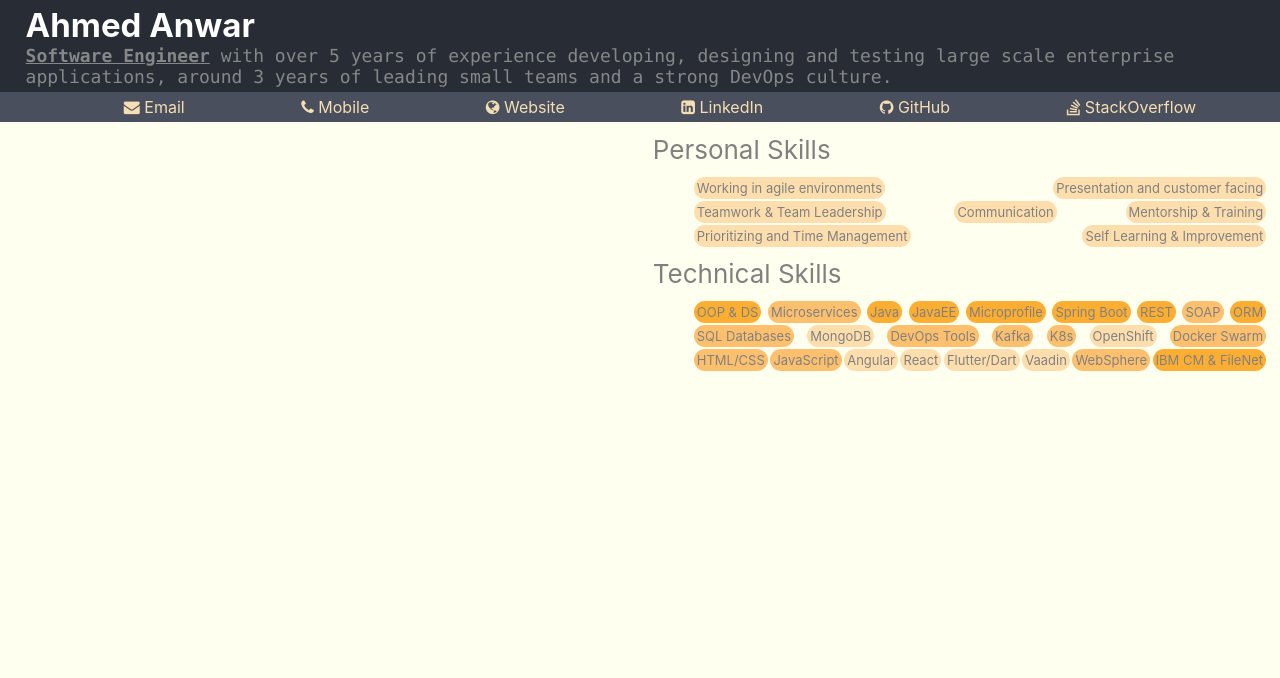
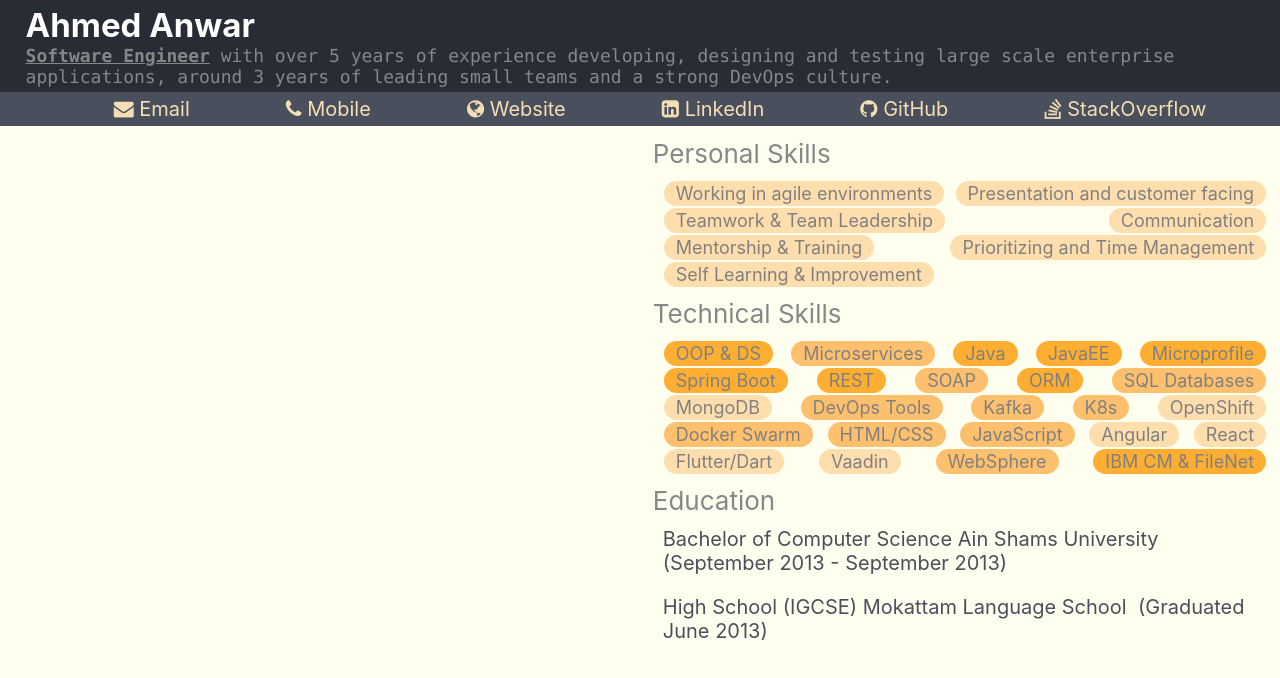
Before and after one commit to AhmedAnwarM/resume-builder, a React (Create React App) app: page / in a window 1280 px wide. Shown: the top 678 px of the page. Built offline with nearby package versions, Linux system fonts and the light colour scheme.

Commit message:
Add Education Info

```diff
--- a/src/App.js
+++ b/src/App.js
@@ -4,6 +4,7 @@ import ContactInfo from "./components/contact/ContactInfo";
 import Intro from "./components/intro/Intro";
 import Skills from "./components/skills/Skills";
 import {CV_DATA} from "./data/cv-data";
+import Education from "./components/education/Education";
 
 function App() {
     return (
@@ -18,6 +19,7 @@ function App() {
                     <div className="column">
                         <Skills title="Personal Skills" skills={CV_DATA.personalSkills}/>
                         <Skills title="Technical Skills" skills={CV_DATA.technicalSkills}/>
+                        <Education/>
                     </div>
                 </div>
             </header>
--- a/src/components/contact/contact-item/ContactItem.css
+++ b/src/components/contact/contact-item/ContactItem.css
@@ -1,5 +1,5 @@
 .cvContactInfoListItem {
-    font-size: medium;
+    font-size: calc(12px + 1vmin);
 }
 
 .cvContactInfoListItem a {
--- /dev/null
+++ b/src/components/education/Education.css
@@ -0,0 +1,15 @@
+.educationInfoTitle {
+    color: #848889;
+    line-height: 0;
+    text-align: left;
+}
+.educationInfoList {
+    color: #494f5c;
+    text-align: left;
+    padding-left: 10px;
+    font-size: calc(12px + 1vmin);
+}
+
+.educationItemTitle {
+
+}
--- /dev/null
+++ b/src/components/education/Education.js
@@ -0,0 +1,25 @@
+import './Education.css';
+import 'font-awesome/css/font-awesome.min.css';
+import {CV_DATA} from "../../data/cv-data";
+
+function Education() {
+    return (
+        <div>
+            <p className="educationInfoTitle">Education</p>
+            {CV_DATA.education.map((item, i) => {
+                return <p key={i} className="educationInfoList">
+                    <span className="educationItemTitle">{item.title}</span>&nbsp;
+                    (<span>{item.startDate}</span>
+                    {(() => {
+                        if (item.endDate) {
+                            return <span>{" - " + item.endDate}</span>
+                        }
+                    })()}
+                    )
+                </p>
+            })}
+        </div>
+    );
+}
+
+export default Education;
--- a/src/components/skills/Skills.css
+++ b/src/components/skills/Skills.css
@@ -1,5 +1,5 @@
 .skillsTitle {
-    color: gray;
+    color: #848889;
     line-height: 0;
     text-align: left;
 }
@@ -7,18 +7,19 @@
 .skillsList {
     margin: 0;
     list-style-type: none;
+    padding-left: 10px;
     display: flex;
     flex-direction: row;
     justify-content: space-between;
     flex-wrap: wrap;
-    font-size: small;
+    font-size: calc(10px + 1vmin);
 }
 
 .skillItem {
     background-color: navajowhite;
     color: gray;
     border-radius: 20px;
-    padding: 3px;
+    padding: 2px 12px;
     margin: 1px;
 }
 
```
